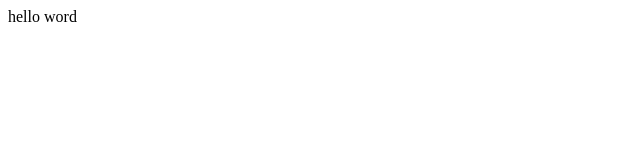
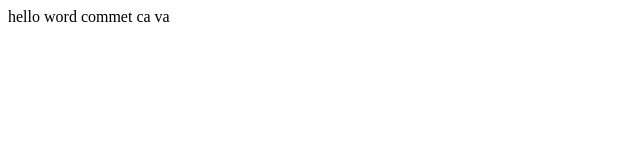
Before and after one commit to Moussa1er/ma_page-git, a plain HTML site: page index.html in a window 1280 px wide. Shown: the whole page, without its empty margins (0-640 px from the left). Drawn offline with Linux system fonts and the light colour scheme.

Commit message:
Update index.html

```diff
--- a/index.html
+++ b/index.html
@@ -3,6 +3,6 @@
     <head>
     </head>
     <body>
-        hello word
+        hello word commet ca va
     </body>
 </html>
```
